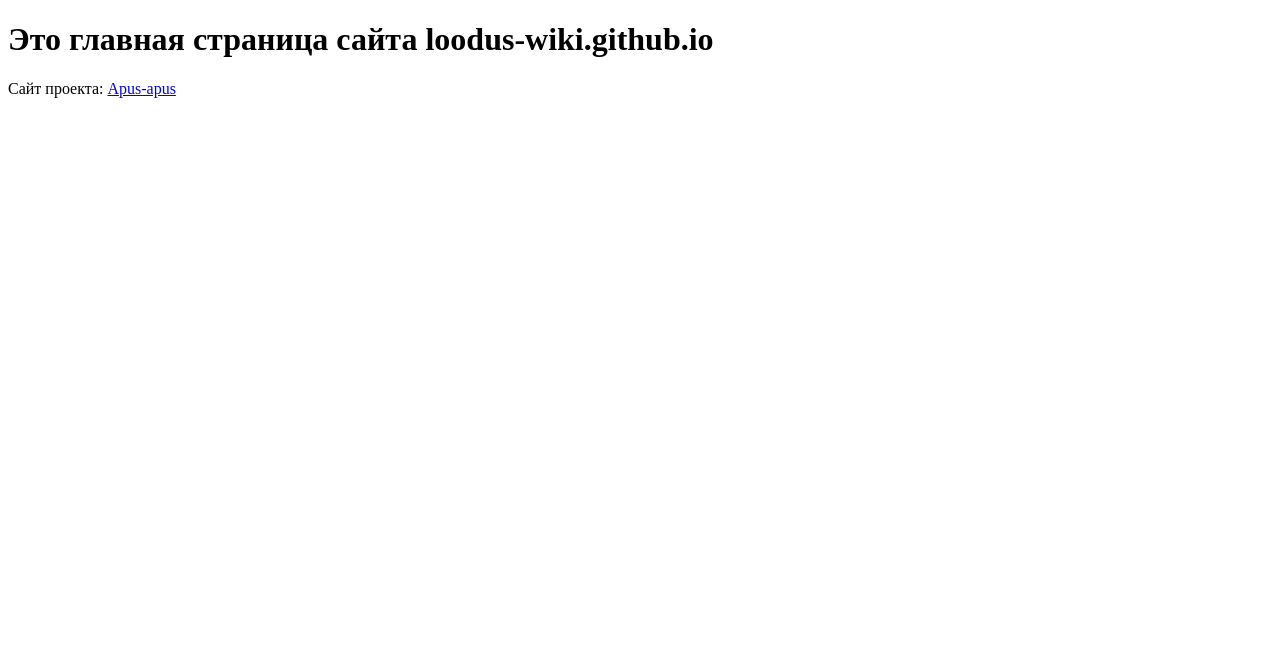
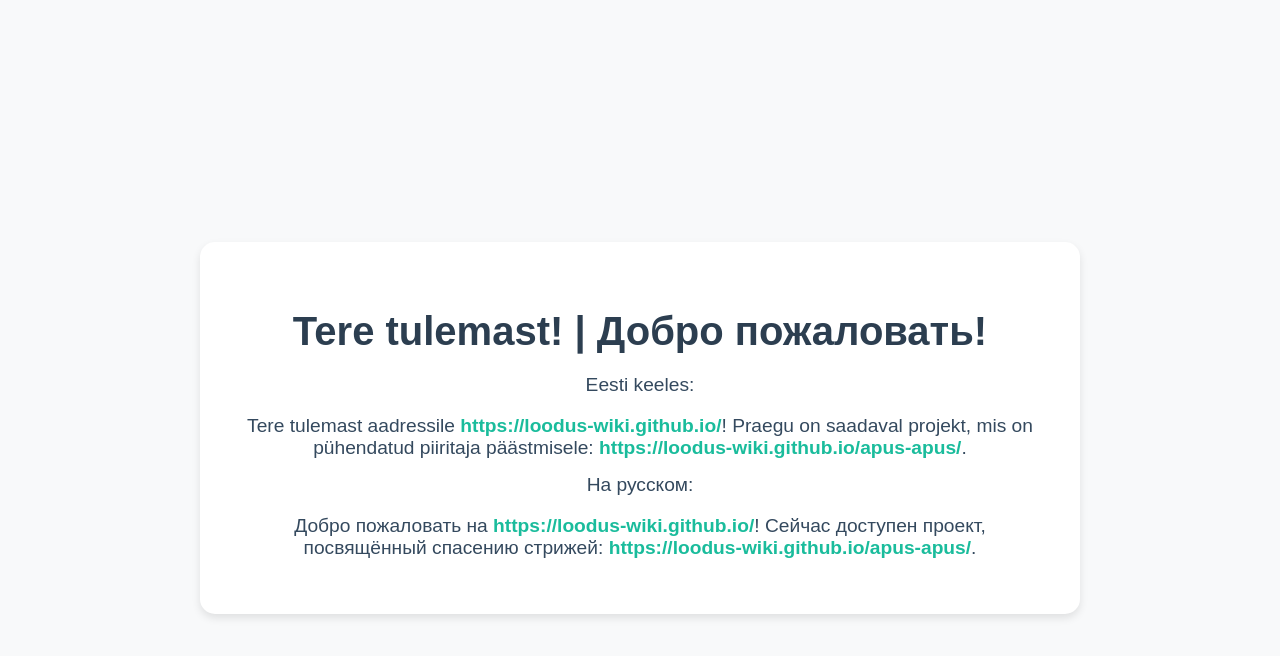
Before and after one commit to loodus-wiki/loodus-wiki.github.io, a plain HTML site: page index.html in a window 1280 px wide. Drawn offline with nearby package versions, Linux system fonts and the light colour scheme.

Commit message:
Update index.html

```diff
--- a/index.html
+++ b/index.html
@@ -1,10 +1,84 @@
 <!DOCTYPE html>
-<html>
-  <head>
-    <title>Добро пожаловать!</title>
-  </head>
-  <body>
-    <h1>Это главная страница сайта loodus-wiki.github.io</h1>
-    <p>Сайт проекта: <a href="https://loodus-wiki.github.io/apus-apus/">Apus-apus</a></p>
-  </body>
+<html lang="et">
+<head>
+    <meta charset="UTF-8">
+    <meta name="viewport" content="width=device-width, initial-scale=1.0">
+    <title>Tere tulemast | Добро пожаловать</title>
+    <!-- Подключаем Bootstrap CSS -->
+    <link href="https://cdn.jsdelivr.net/npm/bootstrap@5.3.3/dist/css/bootstrap.min.css" rel="sha384-QWTKZyjpPEjISv5WaRU9OFeRpok6YctnYmDr5pNlyT2bRjXh0JMhjY6hW+ALEwIH" integrity="anonymous">
+    <style>
+        body {
+            background-color: #f8f9fa;
+            font-family: 'Arial', sans-serif;
+        }
+        .welcome-section {
+            min-height: 100vh;
+            display: flex;
+            align-items: center;
+            justify-content: center;
+            text-align: center;
+            padding: 20px;
+        }
+        .welcome-text {
+            background-color: #ffffff;
+            padding: 40px;
+            border-radius: 15px;
+            box-shadow: 0 4px 8px rgba(0, 0, 0, 0.1);
+            max-width: 800px;
+        }
+        .welcome-text h1 {
+            font-size: 2.5rem;
+            color: #2c3e50;
+            margin-bottom: 20px;
+        }
+        .welcome-text p {
+            font-size: 1.2rem;
+            color: #34495e;
+            margin-bottom: 15px;
+        }
+        .welcome-text a {
+            color: #1abc9c;
+            text-decoration: none;
+            font-weight: bold;
+        }
+        .welcome-text a:hover {
+            text-decoration: underline;
+        }
+        .lang-label {
+            font-size: 1rem;
+            color: #7f8c8d;
+            margin-top: 10px;
+        }
+        @media (max-width: 768px) {
+            .welcome-text h1 {
+                font-size: 2rem;
+            }
+            .welcome-text p {
+                font-size: 1rem;
+            }
+        }
+    </style>
+</head>
+<body>
+    <div class="welcome-section">
+        <div class="welcome-text">
+            <h1>Tere tulemast! | Добро пожаловать!</h1>
+            <p class="lang-label">Eesti keeles:</p>
+            <p>
+                Tere tulemast aadressile <a href="https://loodus-wiki.github.io/" target="_blank">https://loodus-wiki.github.io/</a>!
+                Praegu on saadaval projekt, mis on pühendatud piiritaja päästmisele:
+                <a href="https://loodus-wiki.github.io/apus-apus/" target="_blank">https://loodus-wiki.github.io/apus-apus/</a>.
+            </p>
+            <p class="lang-label">На русском:</p>
+            <p>
+                Добро пожаловать на <a href="https://loodus-wiki.github.io/" target="_blank">https://loodus-wiki.github.io/</a>!
+                Сейчас доступен проект, посвящённый спасению стрижей:
+                <a href="https://loodus-wiki.github.io/apus-apus/" target="_blank">https://loodus-wiki.github.io/apus-apus/</a>.
+            </p>
+        </div>
+    </div>
+
+    <!-- Подключаем Bootstrap JS -->
+    <script src="https://cdn.jsdelivr.net/npm/bootstrap@5.3.3/dist/js/bootstrap.bundle.min.js" integrity="sha384-YvpcrYf0tY3lHB60NNkmXc5s9fDVZLESaAA55NDzOxhy9GkcIdslK1eN7N6jIeHz" crossorigin="anonymous"></script>
+</body>
 </html>
```
